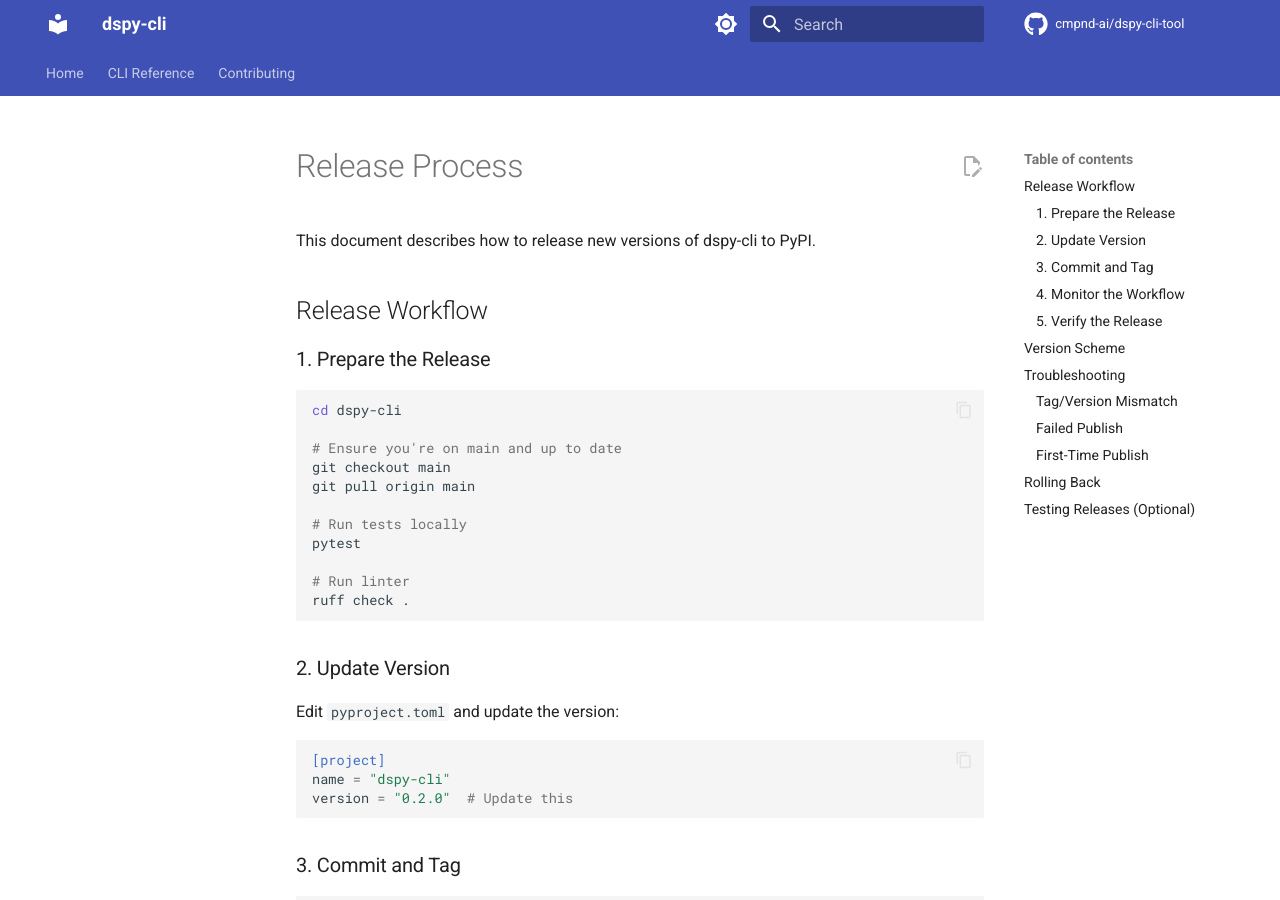
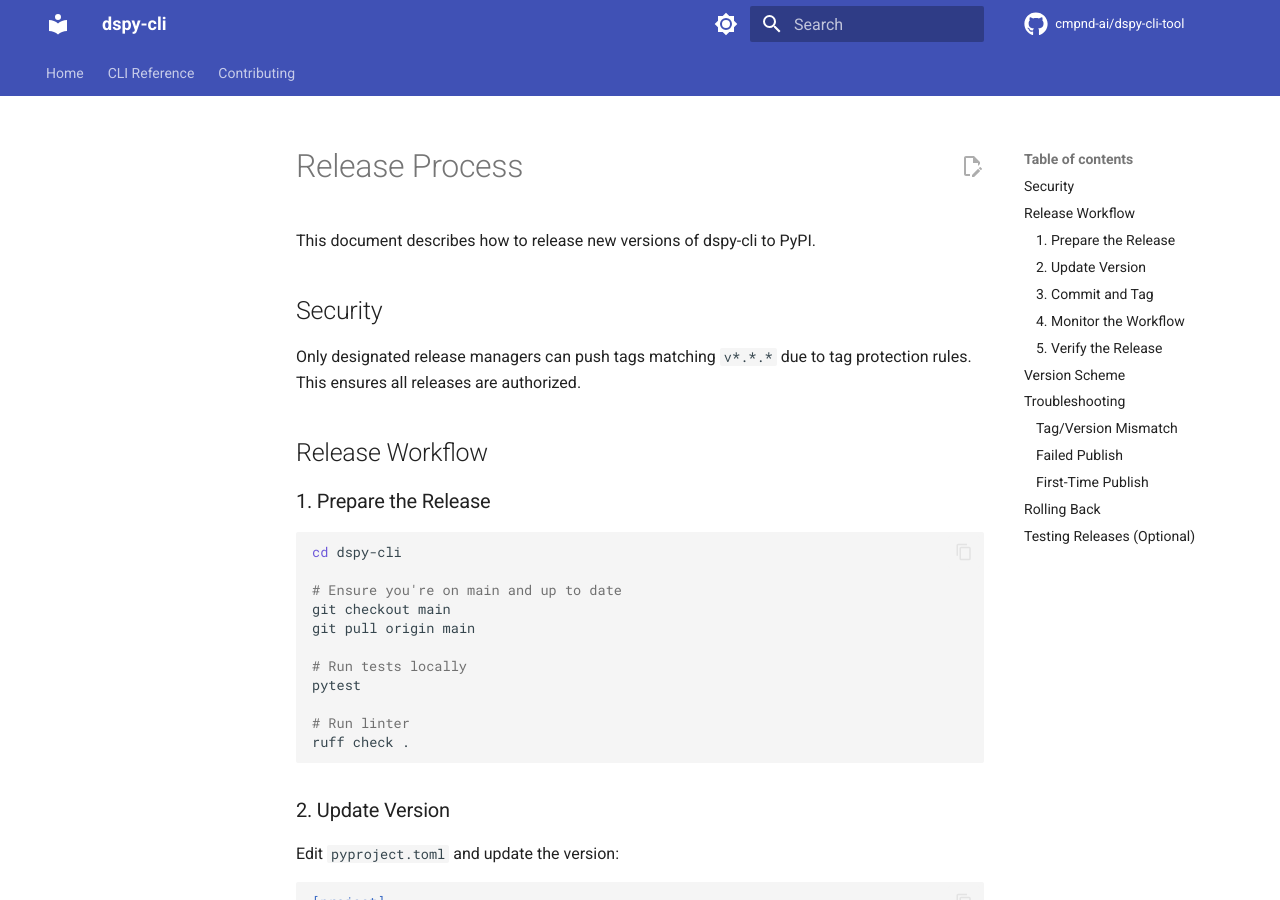
Before and after one commit to cmpnd-ai/dspy-cli, an MkDocs documentation site: the page built from docs/releasing.md, in a window 1280 px wide and 900 px high. Built offline with MkDocs 1.6.1 and Material for MkDocs 9.7.7, drawn with Linux system fonts in a browser that asks for light colours; comment, search, counter and statistics services are not loaded.

```diff
--- a/docs/releasing.md
+++ b/docs/releasing.md
@@ -1,6 +1,10 @@
 # Release Process
 
 This document describes how to release new versions of dspy-cli to PyPI.
+
+## Security
+
+Only designated release managers can push tags matching `v*.*.*` due to tag protection rules. This ensures all releases are authorized.
 
 ## Release Workflow
 
```
Also changed, not shown: 1 other file.
